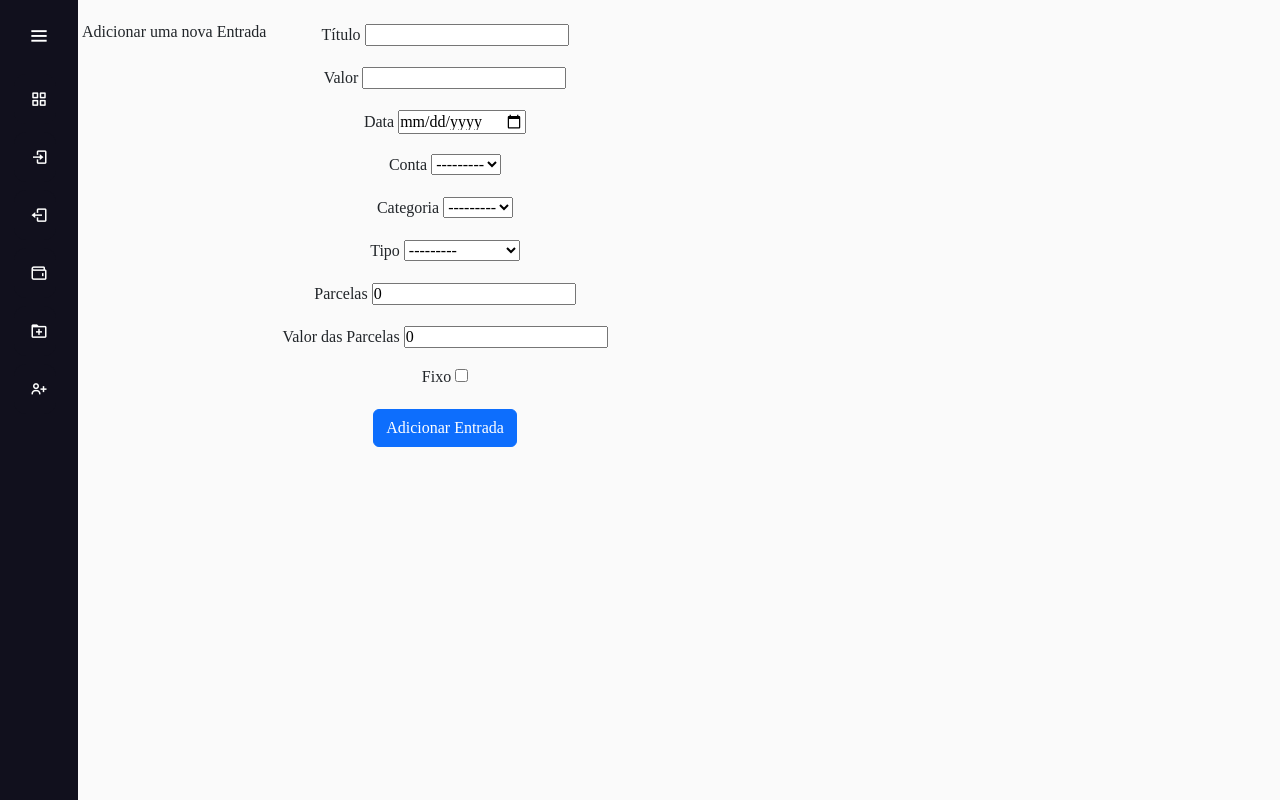
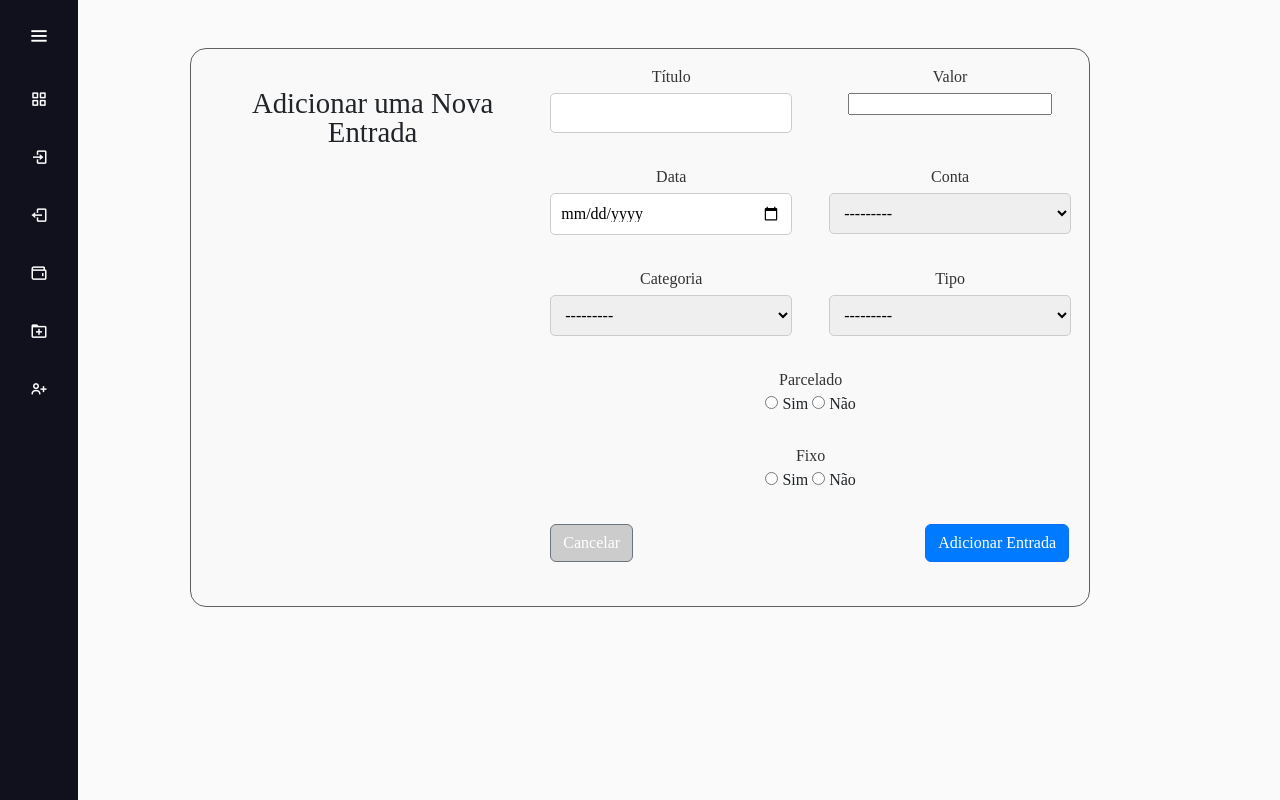
Before and after one commit to LadislauLopes/controle-finaceiro, a Django app: page /adicionar_entrada in a window 1280 px wide. Run offline with Django 5.2, Linux system fonts and the light colour scheme; data that the repository does not hold is empty.

Commit message:
andamento no forms

```diff
--- a/central/forms.py
+++ b/central/forms.py
@@ -1,16 +1,24 @@
 from django import forms
-from .models import MovimentacaoConta, Conta, Categoria
+from .models import MovimentacaoConta, Conta, Categoria, Pessoa
 
 class MovimentacaoContaForm(forms.ModelForm):
     class Meta:
         model = MovimentacaoConta
-        fields = ['titulo', 'valor', 'data', 'conta', 'categoria', 'tipo', 'parcelas', 'valor_parcelas', 'fixo', 'desconto']
+        fields = ['titulo', 'valor', 'data', 'conta', 'categoria', 'tipo', 'parcelado', 'parcelas', 'valor_parcelas', 'fixo', 'desconto']
         widgets = {
             'data': forms.DateInput(attrs={'type': 'date'}),  # Para o campo de data, define um tipo de input de data
         }
 
     def __init__(self, *args, **kwargs):
         super(MovimentacaoContaForm, self).__init__(*args, **kwargs)
-        # Aqui, garantimos que o campo 'desconto' é definido como False por padrão.
+        # Garantindo que o campo 'desconto' seja definido como False por padrão
         if 'instance' not in kwargs:
             self.fields['desconto'].initial = False
+
+        # Garantindo que o campo 'parcelas' tenha um valor inicial de 1
+        if 'instance' not in kwargs:
+            self.fields['parcelas'].initial = 1
+
+        # Garantindo que o campo 'valor_parcelas' tenha valor 0 quando 'parcelado' for False
+        if not self.instance.pk or not self.instance.parcelado:
+            self.fields['valor_parcelas'].initial = 0
--- a/central/models.py
+++ b/central/models.py
@@ -37,7 +37,8 @@ class MovimentacaoConta(models.Model):
     conta = models.ForeignKey('Conta', on_delete=models.CASCADE)
     categoria = models.ForeignKey('Categoria', on_delete=models.CASCADE)
     tipo = models.CharField(max_length=20, choices=TIPO_CHOICES)
-    parcelas = models.SmallIntegerField(null=True, blank=True, default=0)
+    parcelado =models.BooleanField(default=False)
+    parcelas = models.SmallIntegerField(null=True, blank=True, default=1)
     valor_parcelas =  models.DecimalField(max_digits=10, decimal_places=2, null=True, blank=True, default=0)
     fixo= models.BooleanField(default=False)
     desconto = models.BooleanField(default=False)
--- a/central/templates/adicionar_entrada.html
+++ b/central/templates/adicionar_entrada.html
@@ -1,55 +1,107 @@
-{% include 'components/header.html' with title='Finanças Ladislau' %}
+{% include 'components/header.html' with title='Finanças Ladislau' form=True %}
 {% load static %}
 <body class="d-flex flex-column" style="height: 100vh; margin: 0;">
     {% comment %} {% include 'components/navbar.html' %} {% endcomment %}
     {% include 'components/sidebar.html' %}
 
-    <div class="container mt-4">
-        <h1>Adicionar uma nova Entrada</h1>
+<div class="container mt-5 cadastro-box">
+    <h2 class="text-center mb-4">Adicionar uma Nova Entrada</h2>
 
-        <!-- Formulário para Adicionar Entrada -->
-        <form method="POST">
-            {% csrf_token %}
-            <div class="mb-3">
+    <form method="POST">
+        {% csrf_token %}
+        <div class="row">
+            <div class="col-md-6 mb-3">
                 <label for="id_titulo" class="form-label">Título</label>
                 {{ form.titulo }}
             </div>
-            <div class="mb-3">
+            <div class="col-md-6 mb-3">
                 <label for="id_valor" class="form-label">Valor</label>
                 {{ form.valor }}
             </div>
-            <div class="mb-3">
+        </div>
+
+        <div class="row">
+            <div class="col-md-6 mb-3">
                 <label for="id_data" class="form-label">Data</label>
                 {{ form.data }}
             </div>
-            <div class="mb-3">
+            <div class="col-md-6 mb-3">
                 <label for="id_conta" class="form-label">Conta</label>
                 {{ form.conta }}
             </div>
-            <div class="mb-3">
+        </div>
+
+        <div class="row">
+            <div class="col-md-6 mb-3">
                 <label for="id_categoria" class="form-label">Categoria</label>
                 {{ form.categoria }}
             </div>
-            <div class="mb-3">
+            <div class="col-md-6 mb-3">
                 <label for="id_tipo" class="form-label">Tipo</label>
                 {{ form.tipo }}
             </div>
-            <div class="mb-3">
+        </div>
+
+        <div class="row">
+            <div class="col-md-6 mb-3">
+                <label class="form-label">Parcelado</label><br>
+                <input type="radio" id="parcelado_sim" name="parcelado" value="True" {% if form.parcelado.value == 'True' %} checked {% endif %}> Sim
+                <input type="radio" id="parcelado_nao" name="parcelado" value="False" {% if form.parcelado.value == 'False' %} checked {% endif %}> Não
+            </div>
+        </div>
+
+        <div class="row parcelas-fields" style="display:none;">
+            <div class="col-md-6 mb-3">
                 <label for="id_parcelas" class="form-label">Parcelas</label>
                 {{ form.parcelas }}
             </div>
-            <div class="mb-3">
+            <div class="col-md-6 mb-3">
                 <label for="id_valor_parcelas" class="form-label">Valor das Parcelas</label>
                 {{ form.valor_parcelas }}
             </div>
-            <div class="mb-3">
-                <label for="id_fixo" class="form-label">Fixo</label>
-                {{ form.fixo }}
+        </div>
+
+        <div class="row">
+            <div class="col-md-6 mb-3">
+                <label class="form-label">Fixo</label><br>
+                <input type="radio" id="fixo_sim" name="fixo" value="True" {% if form.fixo.value == 'True' %} checked {% endif %}> Sim
+                <input type="radio" id="fixo_nao" name="fixo" value="False" {% if form.fixo.value == 'False' %} checked {% endif %}> Não
             </div>
+        </div>
 
+        <div class="mb-4 align-items-center">
+            <button type="button" class="btn btn-secondary"
+            onclick="window.location.href='/home_page'">Cancelar</button>
             <button type="submit" class="btn btn-primary">Adicionar Entrada</button>
-        </form>
-    </div>
+        </div>
+    </form>
+</div>
+
+<script>
+    // Exibe ou oculta os campos de parcelas quando 'Parcelado' for marcado
+    document.querySelectorAll('input[name="parcelado"]').forEach(function(input) {
+        input.addEventListener('change', function() {
+            const parcelasFields = document.querySelector('.parcelas-fields');
+            if (document.getElementById('parcelado_sim').checked) {
+                parcelasFields.style.display = 'block';
+            } else {
+                parcelasFields.style.display = 'none';
+            }
+        });
+    });
+
+    // Inicializa o estado do campo "Parcelas" dependendo do valor de 'parcelado'
+    window.onload = function() {
+        const parcelasFields = document.querySelector('.parcelas-fields');
+        if (document.getElementById('parcelado_sim').checked) {
+            parcelasFields.style.display = 'block';
+        } else {
+            parcelasFields.style.display = 'none';
+        }
+    };
+</script>
+
+
 
     {% comment %} {% include 'components/footer.html' %} {% endcomment %}
 
--- a/central/templates/components/header.html
+++ b/central/templates/components/header.html
@@ -12,5 +12,10 @@
     <link rel="stylesheet" href="{% static 'css/reset.css' %}">
     <link rel="stylesheet" href="{% static 'css/base.css' %}">
     <link rel="stylesheet" href="{% static 'css/sidebar.css' %}">
+    {%if dashboard%}
     <link rel="stylesheet" href="{% static 'css/filtros.css' %}">
+    {%endif%}
+    {%if form%}
+    <link rel="stylesheet" href="{% static 'css/form.css' %}">
+    {%endif%}
 </head>
--- a/central/templates/index.html
+++ b/central/templates/index.html
@@ -1,4 +1,4 @@
-{% include 'components/header.html' with title='Finanças Ladislau' %}
+{% include 'components/header.html' with title='Finanças Ladislau' dashboard=True %}
 {% load static %}
 <body class="d-flex flex-column" style="height: 100vh; margin: 0;">
     {% comment %} {% include 'components/navbar.html' %} {% endcomment %}
--- /dev/null
+++ b/static/css/form.css
@@ -0,0 +1,83 @@
+.cadastro-box {
+  border: 1px solid #606060;
+  border-radius: 1rem;
+  padding: 20px;
+  background-color: #f9f9f9;
+}
+
+.container {
+  max-width: 900px;
+  margin: 0 auto;
+}
+
+h2 {
+  font-size: 1.8rem;
+  font-weight: 500;
+  text-align: center; /* Centraliza o título */
+  margin-bottom: 30px; /* Espaço abaixo do título */
+}
+
+.row {
+  display: flex;
+  flex-wrap: wrap;
+  gap: 15px;
+  margin-bottom: 20px;
+}
+
+.form-label {
+  font-weight: 500;
+  color: #333;
+}
+
+input[type="text"], input[type="date"], select {
+  width: 100%;
+  padding: 10px;
+  border: 1px solid #ccc;
+  border-radius: 5px;
+}
+
+input[type="file"] {
+  border: 1px solid #ccc;
+  border-radius: 5px;
+  padding: 10px;
+}
+
+button {
+  padding: 10px 20px;
+  border-radius: 5px;
+  font-size: 1rem;
+  border: none;
+}
+
+button[type="submit"] {
+  background-color: #007bff;
+  color: white;
+}
+
+button[type="button"] {
+  background-color: #ccc;
+  color: white;
+}
+
+button:hover {
+  opacity: 0.9;
+}
+
+.col-md-6 {
+  padding-right: 10px;
+  flex: 1 1 45%; /* Garante que as colunas tenham 45% de largura e se ajustem ao tamanho */
+}
+
+.mb-3 {
+  margin-bottom: 15px;
+}
+
+.mb-4 {
+  margin-top: 20px;
+}
+
+.align-items-center {
+  display: flex;
+  justify-content: space-between;
+  align-items: center;
+}
```
Also changed, not shown: static/css/base.css (line endings or trailing spaces).
